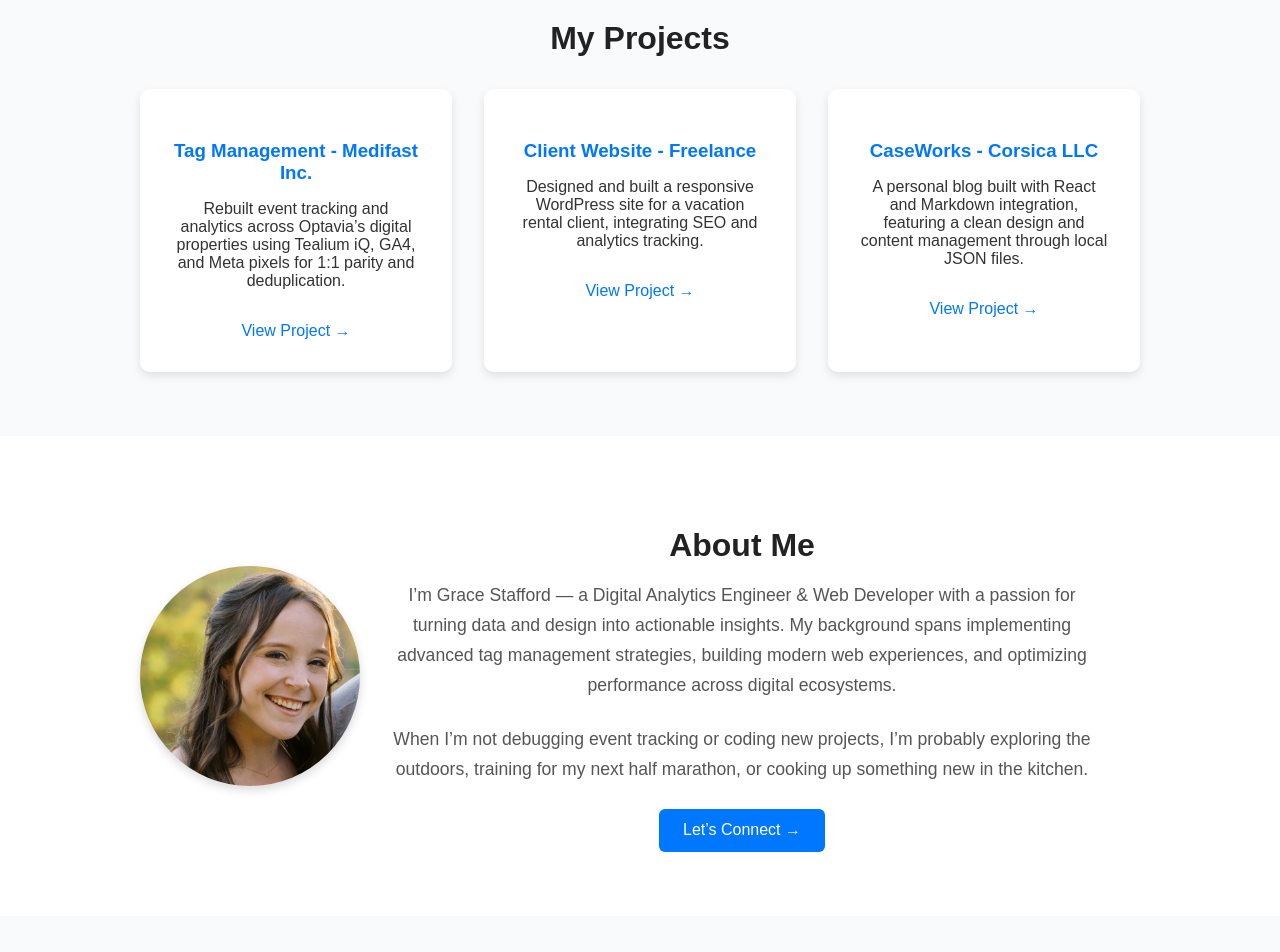
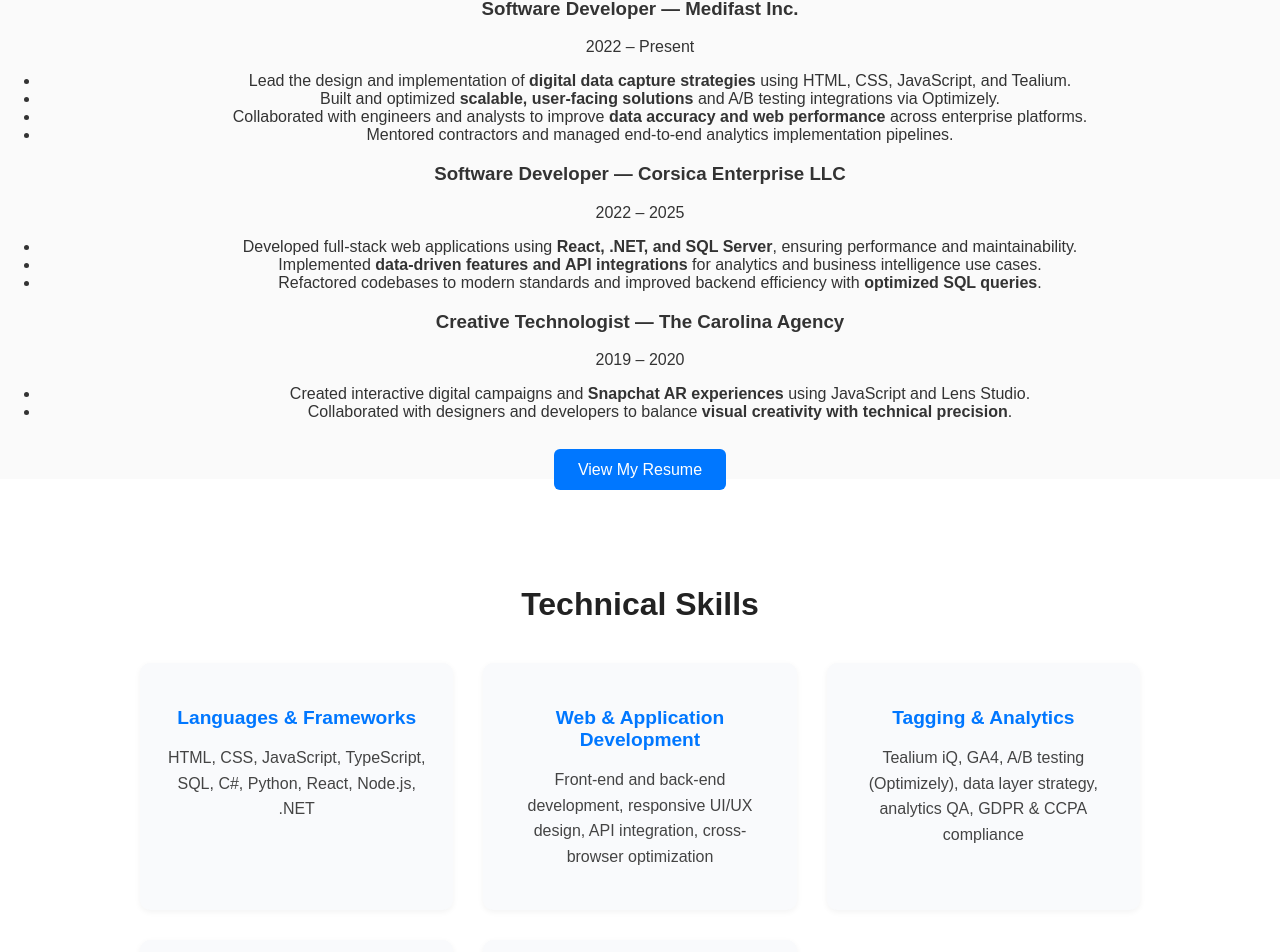
Before and after one commit to gracestafford643-jpg/stafford-portfolio, a React (Create React App) app: page / in a window 1280 px wide. Shown: the part 954-1906 px from the top of the page. Built offline with nearby package versions, Linux system fonts and the light colour scheme.

Commit message:
Added Skills section and resume download button

```diff
--- a/src/App.js
+++ b/src/App.js
@@ -1,16 +1,30 @@
-import Navbar from './components/Navbar';
-import Hero from './components/Hero';
-import Projects from './components/Projects';
-import About from './components/About';
-import Contact from './components/Contact';
+import React from "react";
+import Navbar from "./components/Navbar";
+import Hero from "./components/Hero";
+import Experience from "./components/Experience";
+import Skills from "./components/Skills";
+import About from "./components/About";
+import Contact from "./components/Contact";
 
 function App() {
   return (
     <>
+      {/* Navigation */}
       <Navbar />
+
+      {/* Hero Section */}
       <Hero />
-      <Projects />
+
+      {/* Professional Experience Section */}
+      <Experience />
+
+      {/* Skills Section */}
+      <Skills />
+
+      {/* About Section */}
       <About />
+
+      {/* Contact Section */}
       <Contact />
     </>
   );
--- /dev/null
+++ b/src/components/Experience.css
@@ -0,0 +1,19 @@
+.resume-button-wrapper {
+  text-align: center;
+  margin-top: 40px;
+}
+
+.resume-btn {
+  background: #0077ff;
+  color: white;
+  padding: 12px 24px;
+  border-radius: 6px;
+  font-weight: 500;
+  text-decoration: none;
+  transition: background 0.3s ease, transform 0.2s ease;
+}
+
+.resume-btn:hover {
+  background: #005fd1;
+  transform: scale(1.05);
+}
--- /dev/null
+++ b/src/components/Experience.jsx
@@ -0,0 +1,59 @@
+import React from "react";
+import "./Experience.css";
+
+function Experience() {
+  return (
+    <section id="experience" className="experience-section">
+      <h2>Professional Experience</h2>
+
+      <div className="experience-container">
+
+        {/* MEDIFAST */}
+        <div className="experience-card">
+          <h3>Software Developer — Medifast Inc.</h3>
+          <p className="date">2022 – Present</p>
+          <ul>
+            <li>Lead the design and implementation of <strong>digital data capture strategies</strong> using HTML, CSS, JavaScript, and Tealium.</li>
+            <li>Built and optimized <strong>scalable, user-facing solutions</strong> and A/B testing integrations via Optimizely.</li>
+            <li>Collaborated with engineers and analysts to improve <strong>data accuracy and web performance</strong> across enterprise platforms.</li>
+            <li>Mentored contractors and managed end-to-end analytics implementation pipelines.</li>
+          </ul>
+        </div>
+
+        {/* CORSICA */}
+        <div className="experience-card">
+          <h3>Software Developer — Corsica Enterprise LLC</h3>
+          <p className="date">2022 – 2025</p>
+          <ul>
+            <li>Developed full-stack web applications using <strong>React, .NET, and SQL Server</strong>, ensuring performance and maintainability.</li>
+            <li>Implemented <strong>data-driven features and API integrations</strong> for analytics and business intelligence use cases.</li>
+            <li>Refactored codebases to modern standards and improved backend efficiency with <strong>optimized SQL queries</strong>.</li>
+          </ul>
+        </div>
+
+        {/* CAROLINA AGENCY */}
+        <div className="experience-card">
+          <h3>Creative Technologist — The Carolina Agency</h3>
+          <p className="date">2019 – 2020</p>
+          <ul>
+            <li>Created interactive digital campaigns and <strong>Snapchat AR experiences</strong> using JavaScript and Lens Studio.</li>
+            <li>Collaborated with designers and developers to balance <strong>visual creativity with technical precision</strong>.</li>
+          </ul>
+        </div>
+      </div>
+
+      <div className="resume-button-wrapper">
+        <a
+          href="/Grace_Stafford_Resume.pdf"
+          target="_blank"
+          rel="noopener noreferrer"
+          className="resume-btn"
+        >
+          View My Resume
+        </a>
+      </div>
+    </section>
+  );
+}
+
+export default Experience;
--- a/src/components/Projects.css
+++ /dev/null
@@ -1,49 +0,0 @@
-.projects-section {
-  padding: 4rem 2rem;
-  background: #f9fafc;
-  text-align: center;
-}
-
-.projects-section h2 {
-  font-size: 2rem;
-  margin-bottom: 2rem;
-  color: #222;
-}
-
-.project-grid {
-  display: grid;
-  grid-template-columns: repeat(auto-fit, minmax(280px, 1fr));
-  gap: 2rem;
-  max-width: 1000px;
-  margin: 0 auto;
-}
-
-.project-card {
-  background: white;
-  border-radius: 10px;
-  box-shadow: 0 4px 10px rgba(0, 0, 0, 0.1);
-  padding: 2rem;
-  transition: transform 0.2s ease, box-shadow 0.2s ease;
-}
-
-.project-card:hover {
-  transform: translateY(-5px);
-  box-shadow: 0 6px 15px rgba(0, 0, 0, 0.15);
-}
-
-.project-card h3 {
-  color: #0077ff;
-  margin-bottom: 0.5rem;
-}
-
-.project-card a {
-  display: inline-block;
-  margin-top: 1rem;
-  color: #0077ff;
-  text-decoration: none;
-  font-weight: 500;
-}
-
-.project-card a:hover {
-  text-decoration: underline;
-}
--- a/src/components/Projects.jsx
+++ /dev/null
@@ -1,20 +0,0 @@
-import React from 'react';
-import './Projects.css';
-import { projects } from '../data';
-
-export default function Projects() {
-  return (
-    <section id="projects" className="projects-section">
-      <h2>My Projects</h2>
-      <div className="project-grid">
-        {projects.map((proj, i) => (
-          <div key={i} className="project-card">
-            <h3>{proj.title}</h3>
-            <p>{proj.description}</p>
-            <a href={proj.link} target="_blank" rel="noreferrer">View Project →</a>
-          </div>
-        ))}
-      </div>
-    </section>
-  );
-}
--- /dev/null
+++ b/src/components/Skills.css
@@ -0,0 +1,37 @@
+.skills-section {
+  background-color: #ffffff;
+  padding: 80px 20px;
+  text-align: center;
+}
+
+.skills-section h2 {
+  font-size: 2rem;
+  color: #222;
+  margin-bottom: 40px;
+}
+
+.skills-grid {
+  display: grid;
+  grid-template-columns: repeat(auto-fit, minmax(260px, 1fr));
+  gap: 30px;
+  max-width: 1000px;
+  margin: 0 auto;
+}
+
+.skill-category {
+  background: #f9fafc;
+  border-radius: 10px;
+  padding: 25px;
+  box-shadow: 0 2px 6px rgba(0,0,0,0.05);
+}
+
+.skill-category h3 {
+  font-size: 1.2rem;
+  color: #0077ff;
+  margin-bottom: 10px;
+}
+
+.skill-category p {
+  color: #444;
+  line-height: 1.6;
+}
--- /dev/null
+++ b/src/components/Skills.jsx
@@ -0,0 +1,39 @@
+import React from "react";
+import "./Skills.css";
+
+function Skills() {
+  return (
+    <section id="skills" className="skills-section">
+      <h2>Technical Skills</h2>
+      <div className="skills-grid">
+
+        <div className="skill-category">
+          <h3>Languages & Frameworks</h3>
+          <p>HTML, CSS, JavaScript, TypeScript, SQL, C#, Python, React, Node.js, .NET</p>
+        </div>
+
+        <div className="skill-category">
+          <h3>Web & Application Development</h3>
+          <p>Front-end and back-end development, responsive UI/UX design, API integration, cross-browser optimization</p>
+        </div>
+
+        <div className="skill-category">
+          <h3>Tagging & Analytics</h3>
+          <p>Tealium iQ, GA4, A/B testing (Optimizely), data layer strategy, analytics QA, GDPR & CCPA compliance</p>
+        </div>
+
+        <div className="skill-category">
+          <h3>Database & Infrastructure</h3>
+          <p>SQL Server, relational database design, stored procedures, performance optimization</p>
+        </div>
+
+        <div className="skill-category">
+          <h3>Tools & Platforms</h3>
+          <p>Visual Studio, Git, Chrome DevTools, JIRA, Confluence, Adobe Creative Suite</p>
+        </div>
+      </div>
+    </section>
+  );
+}
+
+export default Skills;
```
Also changed, not shown: 1 other file (tests, documents, lock files or other folders).
